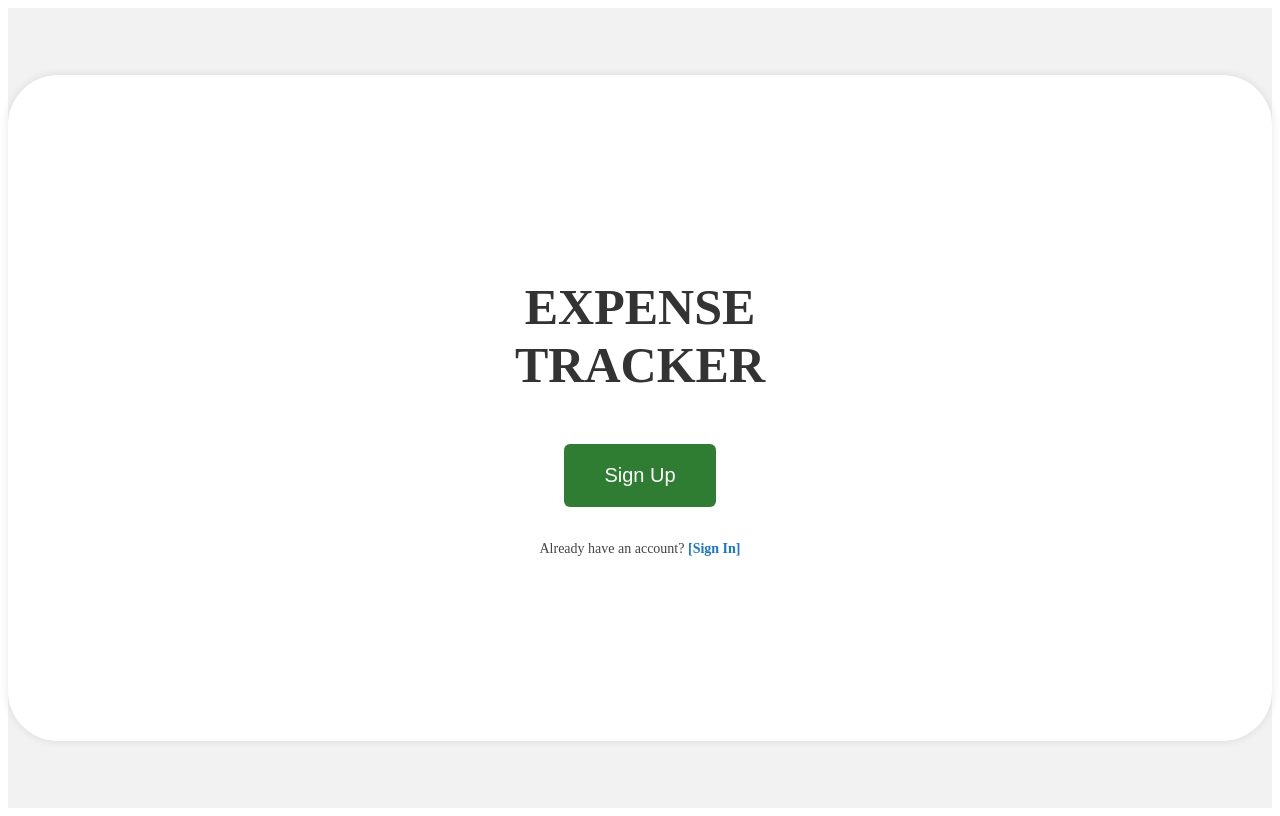
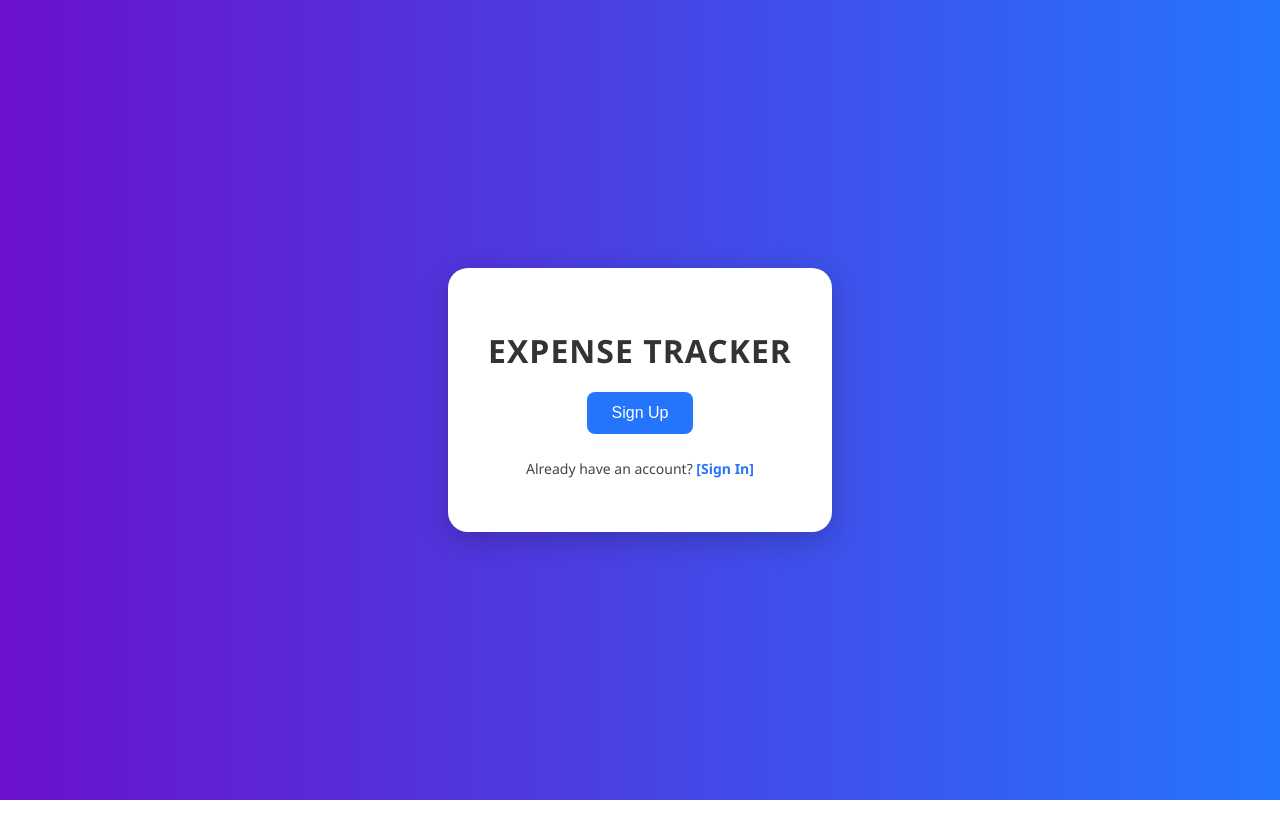
Before and after one commit to anumandh05/ExpenseManager, a React (Vite) app in the folder frontend/: page / in a window 1280 px wide. Built offline with nearby package versions, Linux system fonts and the light colour scheme.

Commit message:
Welcome page css adjusted

```diff
--- a/frontend/Styling/Welcome.css
+++ b/frontend/Styling/Welcome.css
@@ -1,47 +1,67 @@
+body {
+  margin: 0;
+  padding: 0;
+  font-family: 'Segoe UI', Tahoma, Geneva, Verdana, sans-serif;
+  background: linear-gradient(to right, #6a11cb, #2575fc);
+  min-height: 100vh;
+  display: flex;
+  align-items: center;
+  justify-content: center;
+}
+
 .welcome-container {
   display: flex;
   justify-content: center;
   align-items: center;
   height: 100vh;
-  background-color: #f2f2f2;
 }
 
 .welcome-box {
+  background-color: white;
+  padding: 40px;
+  border-radius: 20px;
+  box-shadow: 0 8px 30px rgba(0, 0, 0, 0.2);
   text-align: center;
-  background-color: #fff;
-  padding: 170px 400px;
-  border-radius: 50px;
-  box-shadow: 0 0 10px rgba(0, 0, 0, 0.1);
+  max-width: 400px;
+  width: 100%;
 }
 
 .welcome-box h1 {
-  font-size: 50px;
-  margin-bottom: 50px;
+  font-size: 32px;
   color: #333;
+  margin-bottom: 20px;
+  letter-spacing: 1px;
 }
 
 .welcome-box button {
-  padding: 20px 40px;
-  font-size: 20px;
-  background-color: #2e7d32;
+  background: #2575fc;
   color: white;
   border: none;
-  border-radius: 6px;
+  padding: 12px 25px;
+  border-radius: 8px;
+  font-size: 16px;
   cursor: pointer;
-  margin-bottom: 20px;
+  transition: background 0.3s ease;
+  margin-bottom: 10px;
 }
 
 .welcome-box button:hover {
-  background-color: #1b5e20;
+  background: #1a5ed7;
 }
 
 .welcome-box p {
   font-size: 14px;
+  margin-top: 15px;
   color: #444;
 }
 
 .signin-link {
-  color: #1976d2;
+  color: #2575fc;
+  font-weight: bold;
   cursor: pointer;
-  font-weight: bold;
+  transition: color 0.3s ease;
 }
+
+.signin-link:hover {
+  color: #1a5ed7;
+}
```
